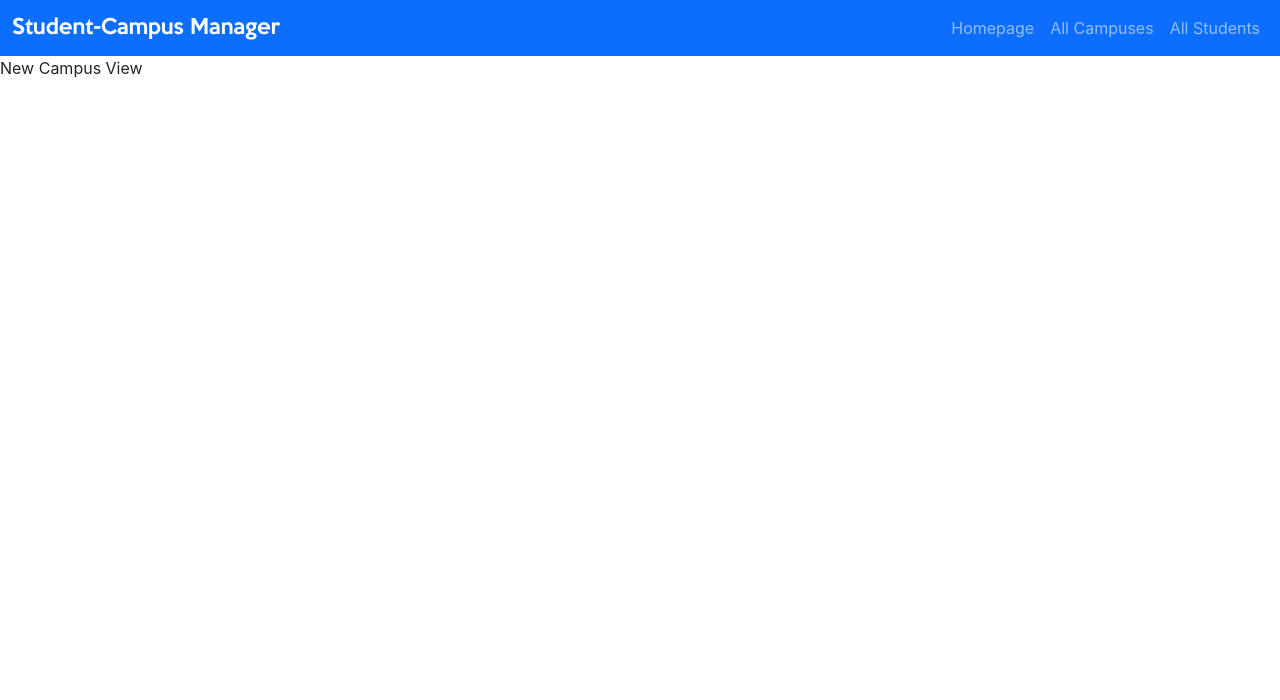
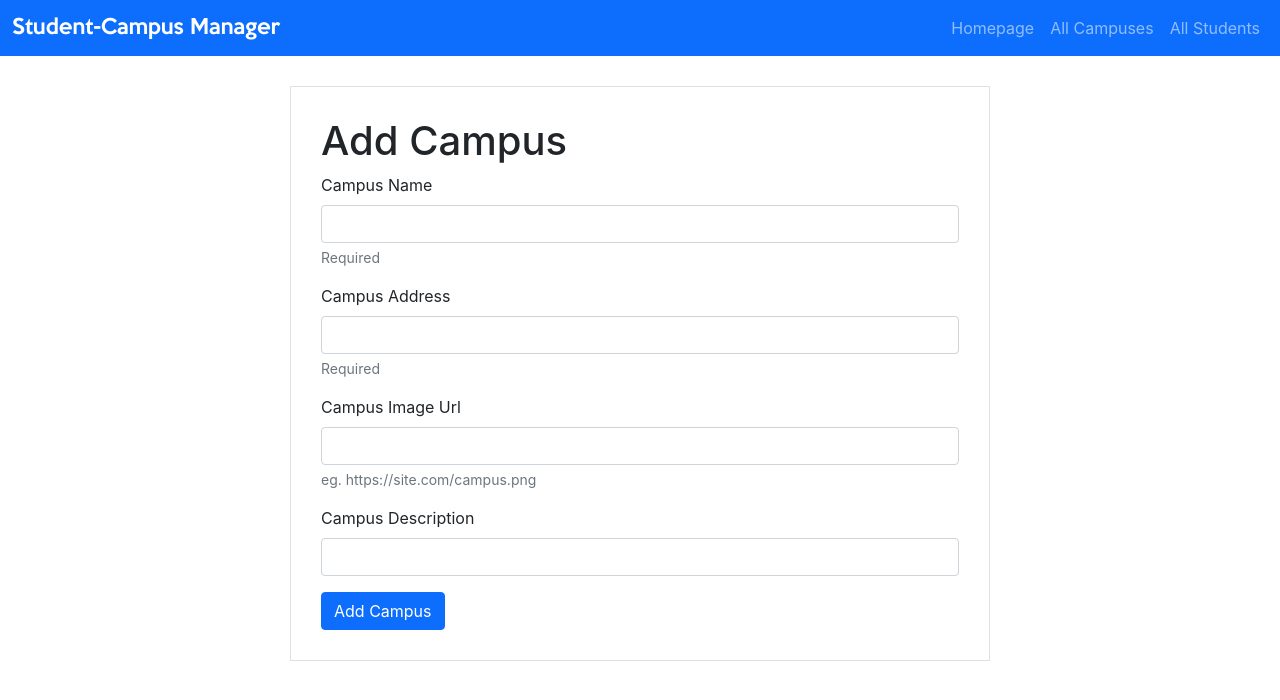
Before and after one commit to skeyan/student-campus-app-client, a React (Create React App) app: page /newcampus in a window 1280 px wide. Shown: the top 700 px of the page. Built offline with nearby package versions, Linux system fonts and the light colour scheme.

Commit message:
Add form validation, including real-time, for adding campus

```diff
--- a/src/components/containers/AllCampusesContainer.js
+++ b/src/components/containers/AllCampusesContainer.js
@@ -2,7 +2,7 @@ import { Component } from "react";
 
 import PropTypes from "prop-types";
 import { connect } from "react-redux";
-import { fetchAllCampusesThunk, addCampusThunk } from "../../store/thunks";
+import { fetchAllCampusesThunk } from "../../store/thunks";
 
 import { AllCampusesView } from "../views";
 
@@ -16,7 +16,6 @@ class AllCampusesContainer extends Component {
     return (
       <AllCampusesView
         allCampuses={this.props.allCampuses}
-        addCampus={this.props.addCampus}
       />
     );
   }
@@ -32,16 +31,14 @@ const mapState = (state) => {
 // Map dispatch to props
 const mapDispatch = (dispatch) => {
   return {
-    fetchAllCampuses: () => dispatch(fetchAllCampusesThunk()),
-    addCampus: (campus) => dispatch(addCampusThunk(campus))
+    fetchAllCampuses: () => dispatch(fetchAllCampusesThunk())
   };
 };
 
 // Type check props
 AllCampusesContainer.propTypes = {
   allCampuses: PropTypes.array.isRequired,
-  fetchAllCampuses: PropTypes.func.isRequired,
-  addCampusThunk: PropTypes.func.isRequired
+  fetchAllCampuses: PropTypes.func.isRequired
 };
 
 // Export our store-connected container by default
--- a/src/components/containers/NewCampusContainer.js
+++ b/src/components/containers/NewCampusContainer.js
@@ -1,15 +1,142 @@
 import { Component } from 'react';
+import { connect } from 'react-redux';
+import { Redirect } from 'react-router-dom';
+
 import { NewCampusView } from '../views';
+import { addCampusThunk } from '../../store/thunks';
 
 class NewCampusContainer extends Component {
+    constructor(props){
+        super(props);
+        this.state = {
+          name: "",
+          imageUrl: "",
+          address: "",
+          description: "",
+          redirect: false,
+          redirectId: null,
+          nameError: null,
+          addressError: null,
+          validateError: null
+        };
+    }
+
+    /* Validation */
+    handleChange = event => {
+        this.setState({
+            [event.target.name]: event.target.value.trim()
+        });
+
+        let nameError, addressError = false;
+
+        // Name
+        if (event.target.name == "name") {
+            if (event.target.value.trim() == "") {
+                nameError = true;
+            }
+            if (this.state.address.trim() == "") {
+                addressError = true;
+            }
+        }
+
+        // Address
+        if (event.target.name == "address") {
+            if (event.target.value.trim() == "") {
+                addressError = true;
+            }
+            if (this.state.name.trim() == "") {
+                nameError = true;
+            }
+        }
+
+        this.setState({
+            nameError: nameError,
+            addressError: addressError
+        });
+    }
+
+    /* Submit New Campus Data */
+    validateForm() {
+        let nameError, addressError = false;
+        if (this.state.name.trim() === "") {
+            nameError = true;
+        }
+        if (this.state.address.trim() === "") {
+            addressError = true;
+        }
+        if (nameError || addressError) {
+            this.setState({
+                nameError: nameError,
+                addressError: addressError,
+                validateError: true
+            })
+            return false;
+        }
+        else {
+            this.setState({
+                nameError: nameError,
+                addressError: addressError
+            });
+            return true;
+        }
+    }
+    handleSubmit = async event => {
+        event.preventDefault();
+
+        if (!this.validateForm()) {
+            console.log("Validation failed.")
+            return;
+        }
+
+        const shouldUseImageUrl = (this.state.imageUrl && this.state.imageUrl.trim() != "") ? true : false;
+        const shouldUseDescription = (this.state.description && this.state.description.trim() != "") ? true : false;
+
+        let campus = {
+            name: this.state.name,
+            address: this.state.address,
+            ...(shouldUseImageUrl && { imageUrl: this.state.imageUrl }),
+            ...(shouldUseDescription && { description: this.state.description })
+        }
+
+        let newCampus = await this.props.addCampus(campus);
+
+        this.setState({
+            name: "",
+            description: "",
+            imageUrl: "",
+            address: "",
+            nameError: null,
+            addressError: null,
+            validateError: null,
+            redirect: true,
+            redirectId: newCampus.id
+        });
+    }
+
+    componentWillUnmount() {
+        this.setState({redirect: false, redirectId: null});
+    }
 
     render() {
+        if(this.state.redirect) {
+            return (<Redirect to={`/campus/${this.state.redirectId}`}/>)
+        }
         return (
-        <div>
-            <NewCampusView />
-        </div>
+            <NewCampusView
+                handleChange = {this.handleChange}
+                handleSubmit = {this.handleSubmit}
+                nameError = {this.state.nameError}
+                addressError = {this.state.addressError}
+                validateError = {this.state.validateError}
+            />
         )
     }
 }
 
-export default NewCampusContainer;
+const mapDispatch = (dispatch) => {
+    return({
+        addCampus: (campus) => dispatch(addCampusThunk(campus))
+    })
+}
+
+export default connect(null, mapDispatch)(NewCampusContainer);
--- /dev/null
+++ b/src/components/styles/NewCampus.css
@@ -0,0 +1,19 @@
+.new-campus-container {
+    display: flex;
+    justify-content: center;
+}
+
+.add-campus-form-container {
+    margin: 30px;
+    padding: 30px;
+    width: 700px;
+}
+
+.required-text {
+    color: red;
+}
+
+.invalid-text {
+    border-color: red;
+    border-width: 1px;
+}
--- a/src/components/views/AllCampusesView.js
+++ b/src/components/views/AllCampusesView.js
@@ -6,9 +6,13 @@ import "../styles/AllCampuses.css";
 const AllCampusesView = (props) => {
   if (!props.allCampuses.length || props.allCampuses.length <= 0) {
     return (
-      <div className="campuses-container">
-        <Link to={`/newcampus`}>+ Add Campus</Link>
-        There are no campuses.
+      <div className="container">
+        <Link className="campus-add-button" to={`/newcampus`}>
+          <button type="button" className="btn btn-primary">+ Add Campus</button>
+        </Link>
+        <div className="campuses-container">
+          There are no campuses.
+        </div>
       </div>
     );
   }
@@ -16,7 +20,7 @@ const AllCampusesView = (props) => {
   return (
     <div className="container">
       <Link className="campus-add-button" to={`/newcampus`}>
-        <button type="button" class="btn btn-primary">+ Add Campus</button>
+        <button type="button" className="btn btn-primary">+ Add Campus</button>
       </Link>
       <div className="campuses-container">
         {props.allCampuses.map((campus) => (
--- a/src/components/views/CampusView.js
+++ b/src/components/views/CampusView.js
@@ -5,7 +5,7 @@ const CampusView = (props) => {
   return (
     <div>
       <h1>{campus.name}</h1>
-      <p>{campus.description}</p>
+      <p>{campus.address}</p>
       <ul>
       {campus.students.map( student => {
         let name = student.firstname + " " + student.lastname;
--- a/src/components/views/NewCampusView.js
+++ b/src/components/views/NewCampusView.js
@@ -1,5 +1,40 @@
+import "../styles/NewCampus.css";
+
 const NewCampusView = (props) => {
-    return <div>New Campus View</div>
+    const {handleChange, handleSubmit, nameError, addressError, validateError } = props;
+
+    return (
+        <div className="new-campus-container">
+            <div className="add-campus-form-container border">
+                <form onSubmit= {(e) => handleSubmit(e)}>
+                    <h1>Add Campus</h1>
+                    <div className="mb-3">
+                        <label className="form-label">Campus Name</label>
+                        <input name="name" className={"form-control " + (nameError == true ? "invalid-text" : "")} required onChange = {(e) => handleChange(e)}/>
+                        <div className="form-text">Required</div>
+                        { nameError && <p className="required-text">Name cannot be blank.</p>}
+                    </div>
+                    <div className="mb-3">
+                        <label className="form-label">Campus Address</label>
+                        <input name="address" className={"form-control " + (addressError == true ? "invalid-text" : "")} required onChange = {(e) => handleChange(e)}/>
+                        <div className="form-text">Required</div>
+                        { addressError && <p className="required-text">Address cannot be blank.</p>}
+                    </div>
+                    <div className="mb-3">
+                        <label className="form-label">Campus Image Url</label>
+                        <input name="imageUrl" className="form-control" onChange = {(e) => handleChange(e)}/>
+                        <div className="form-text">eg. https://site.com/campus.png</div>
+                    </div>
+                    <div className="mb-3">
+                        <label className="form-label">Campus Description</label>
+                        <input name="description" className="form-control" onChange = {(e) => handleChange(e)}/>
+                    </div>
+                    { validateError && <p className="required-text">Invalid inputs, please fix errors.</p>}
+                    <button type="submit" className="btn btn-primary">Add Campus</button>
+                </form>
+            </div>
+        </div>
+    )
 }
 
 export default NewCampusView;
--- a/src/components/views/NewStudentView.js
+++ b/src/components/views/NewStudentView.js
@@ -1,9 +1,7 @@
 import Button from '@material-ui/core/Button';
 import Typography from '@material-ui/core/Typography';
 
-
 import { makeStyles } from '@material-ui/core/styles';
-
 
 const useStyles = makeStyles( () => ({
   formContainer:{
@@ -27,8 +25,7 @@ const useStyles = makeStyles( () => ({
     textAlign: 'center',
     borderRadius: '5px 5px 0px 0px',
     padding: '3px'
-  },
-
+  }
 }));
 
 const NewStudentView = (props) => {
```
